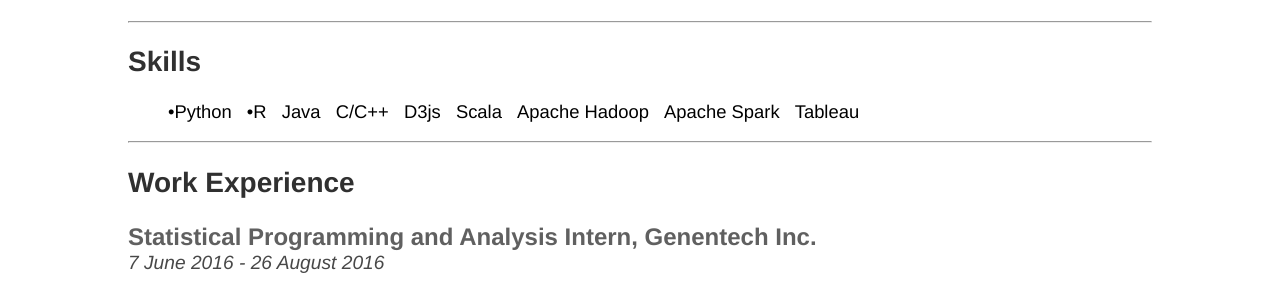
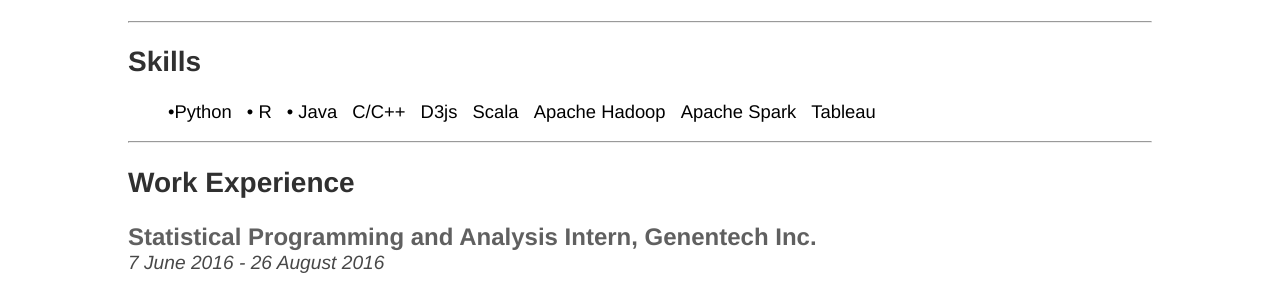
Before and after one commit to NeilBardhan/neilbardhan.github.io, a Jekyll site: the page built from resume/index.html, in a window 1280 px wide. Shown: the part 508-794 px from the top of the page. Built offline with Jekyll 4.4.1, drawn with Linux system fonts in a browser that asks for light colours; some of the changed lines change nothing that is shown.

Commit message:
Update index.html

```diff
--- a/resume/index.html
+++ b/resume/index.html
@@ -28,9 +28,9 @@ title: Indraneil Bardhan's Resume
 		<hr>
 		<h2>Skills</h2>
 			<ul class="skills" id="skills">
-				<li>&bull;Python</li>
-				<li>&bull;R</li>
-				<li>Java</li>
+				&bull;<li>Python</li>
+				&bull;&nbsp;<li>R</li>
+				<li>&bull;&nbsp;Java</li>
 				<li>C/C++</li>
 				<li>D3js</li>
 				<li>Scala</li>
```
